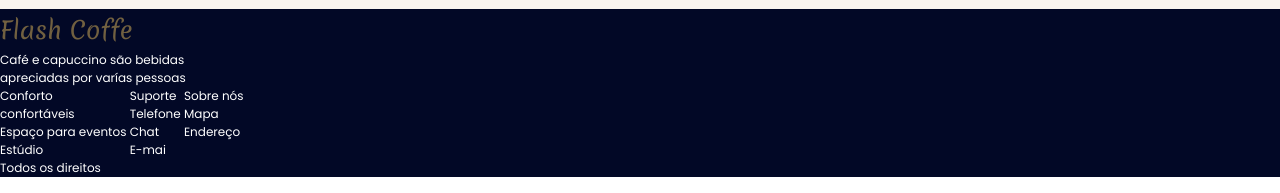
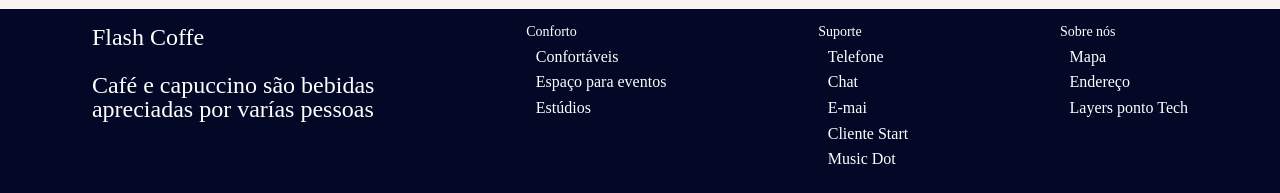
Before and after one commit to DocCaio/Coffee-shop, a plain HTML site: page index.html in a window 1280 px wide. Shown: the part 3492-3685 px from the top of the page. Drawn offline with nearby package versions, Linux system fonts and the light colour scheme.

Commit message:
update
 Fix footer

```diff
--- a/index.html
+++ b/index.html
@@ -79,36 +79,56 @@
         </ul>
     </section>
     </main>
-    <footer class="rodape">
-        <div class="div-rodape">
 
+    <footer class="rodapé">
+        <h2 class="rodapé__titulo">Flash Coffe <br> <br> Café e capuccino são bebidas <br> apreciadas por varías pessoas</h2>
 
-            <h2 class="logo-rodape">Flash Coffe</h2>
-            <p> Café e capuccino são bebidas <br> apreciadas por varías pessoas</p>
+        <ul class="lista-rodapé">
+            <li class="lista-rodapé__titulo">Conforto</li>
+            <li class="lista-rodapé__item">
+                <a href="#" class="lista-rodapé__link">Confortáveis</a>
+            </li>
+            <li class="lista-rodapé__item">
+                <a href="#" class="lista-rodapé__link">Espaço para eventos</a>
+            </li>
+            <li class="lista-rodapé__item">
+                <a href="#" class="lista-rodapé__link">Estúdios</a>
+            </li>
+        </ul>
 
-            <ul class="ul-footer">
-           <h2>Conforto</h2>
-           <li> confortáveis</li>
-           <li>Espaço para eventos</li>
-           <li>Estúdio</li>
-           </ul>
+        <ul class="lista-rodapé">
+            <li class="lista-rodapé__titulo">Suporte</li>
+            <li class="lista-rodapé__item">
+                <a href="#" class="lista-rodapé__link">Telefone</a>
+            </li>
+            <li class="lista-rodapé__item">
+                <a href="#" class="lista-rodapé__link">Chat</a>
+            </li>
+            <li class="lista-rodapé__item">
+                <a href="#" class="lista-rodapé__link">E-mai</a>
+            </li>
+            <li class="lista-rodapé__item">
+                <a href="#" class="lista-rodapé__link">Cliente Start</a>
+            </li>
+            <li class="lista-rodapé__item">
+                <a href="#" class="lista-rodapé__link">Music Dot</a>
 
-           <ul class="ul-footer">
-            <h2>Suporte</h2>
-           <li> Telefone</li>
-           <li>Chat</li>
-           <li> E-mai</li>
-           </ul>
+        </ul>
 
-           <ul class="ul-footer">
-          <h2>Sobre nós</h2>
-          <li>Mapa</li>
-          </li>Endereço</li>
-         </ul>
+        <ul class="lista-rodapé">
+            <li class="lista-rodapé__titulo">Sobre nós</li>
+            <li class="lista-rodapé__item">
+                <a href="#" class="lista-rodapé__link">Mapa</a>
+            </li>
+            <li class="lista-rodapé__item">
 
-     <div class="div-rodape">
-            <h2>Todos os direitos</h2>
-        </div>
+                <a href="#" class="lista-rodapé__link">Endereço</a>
+            </li>
+            <li class="lista-rodapé__item">
 
+                <a href="#" class="lista-rodapé__link">Layers ponto Tech</a>
+            </li>
+
+        </ul>
     </footer>
 </html>
--- a/styles/estilos/footer.css
+++ b/styles/estilos/footer.css
@@ -1,41 +1,57 @@
-.rodape {
-
-    background: var(--cor-bg-secundaria);
+hr {
+    margin: 0;
 }
 
-.div-rodape {
-    font-family: var(--fonte-texto);
-    color: var(--cor-terciaria);
-    font-size: 12px;
-    font-weight: 300;
-    line-height: 18px;
+.rodapé {
+    background-color: var(--cor-bg-secundaria);
+    padding: 1em;
+}
 
-
-
-}
-.ul-footer {
-    display: inline-flex;
-    flex-direction: column;
-
+.lista-rodapé {
+    display: none;
 
 }
 
+@media screen and (min-width: 1024px) {
+    .rodapé {
+        display: flex;
+        justify-content: space-around;
+    }
 
-.logo-rodape {
-    font-family: var(--fonte-logo);
-    font-weight: 400;
-    font-size: 24px;
-    line-height: 42px;
-    color: var(--cor-secundaria);
-    text-decoration: none;
+    .lista-rodapé {
+        display: block;
+    }
+
+    .lista-rodapé__item {
+        display: flex;
+        align-items: center;
+        margin: 0.6em 0;
+    }
+
+    .lista-rodapé__link {
+        color: var(--cor-terciaria);
+        text-decoration: none;
+        margin-left: 0.6em;
+    }
+
+    .lista-rodapé__titulo {
+        font-size: 14px;
+        color: var(--cor-terciaria);
+    }
+
+    .rodapé__titulo {
+        font-size: 24px;
+        color: var(--cor-terciaria);
+    }
 }
 
+@media screen and (min-width: 1728px) {
+    .lista-rodapé {
+        border-left: 1px solid var(--cor-terciaria);
+        padding-left: 1em;
+    }
 
-.subtxt {
-    font-family:var(--fonte-texto);
-    width: 72px;
-    height: 27px;
-    font-weight: 600;
-    font-size: 18px;
-    line-height: 27px;
+    .rodapé {
+        padding: 3em 0;
+    }
 }
```
